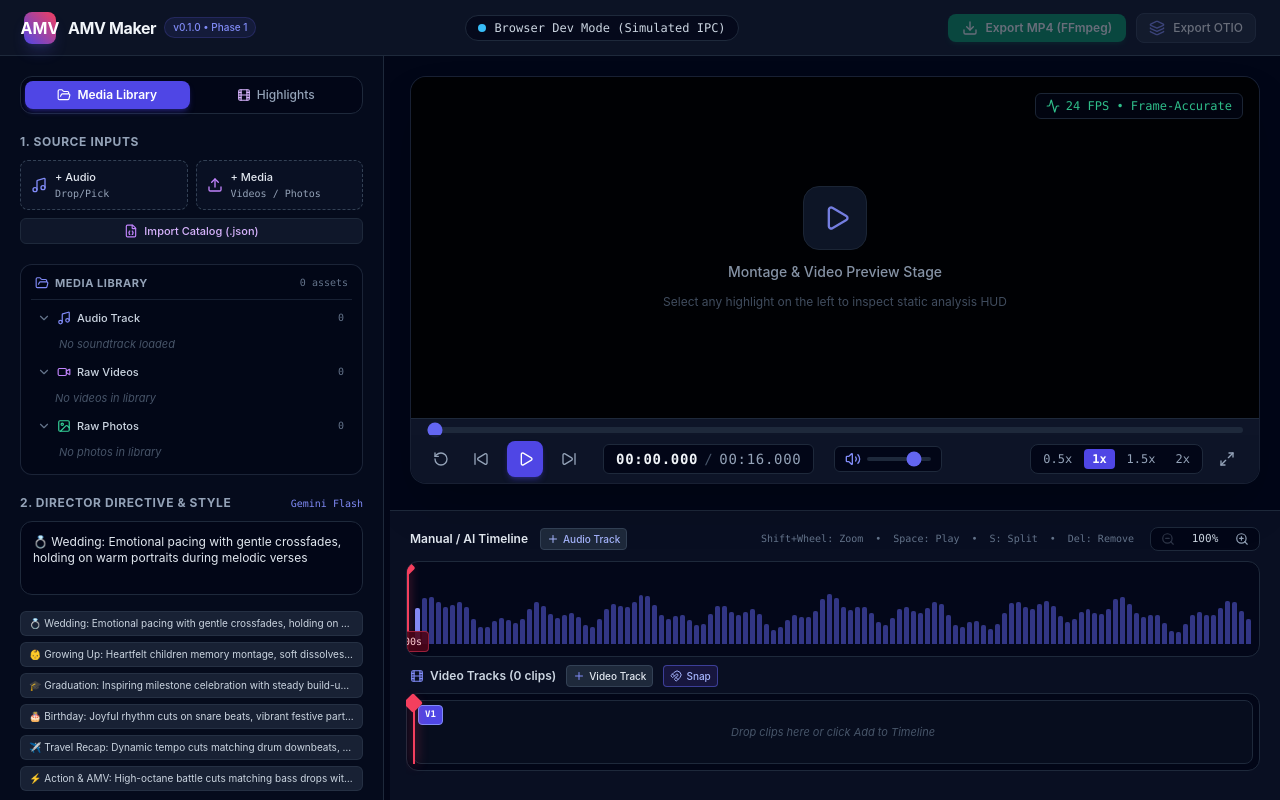
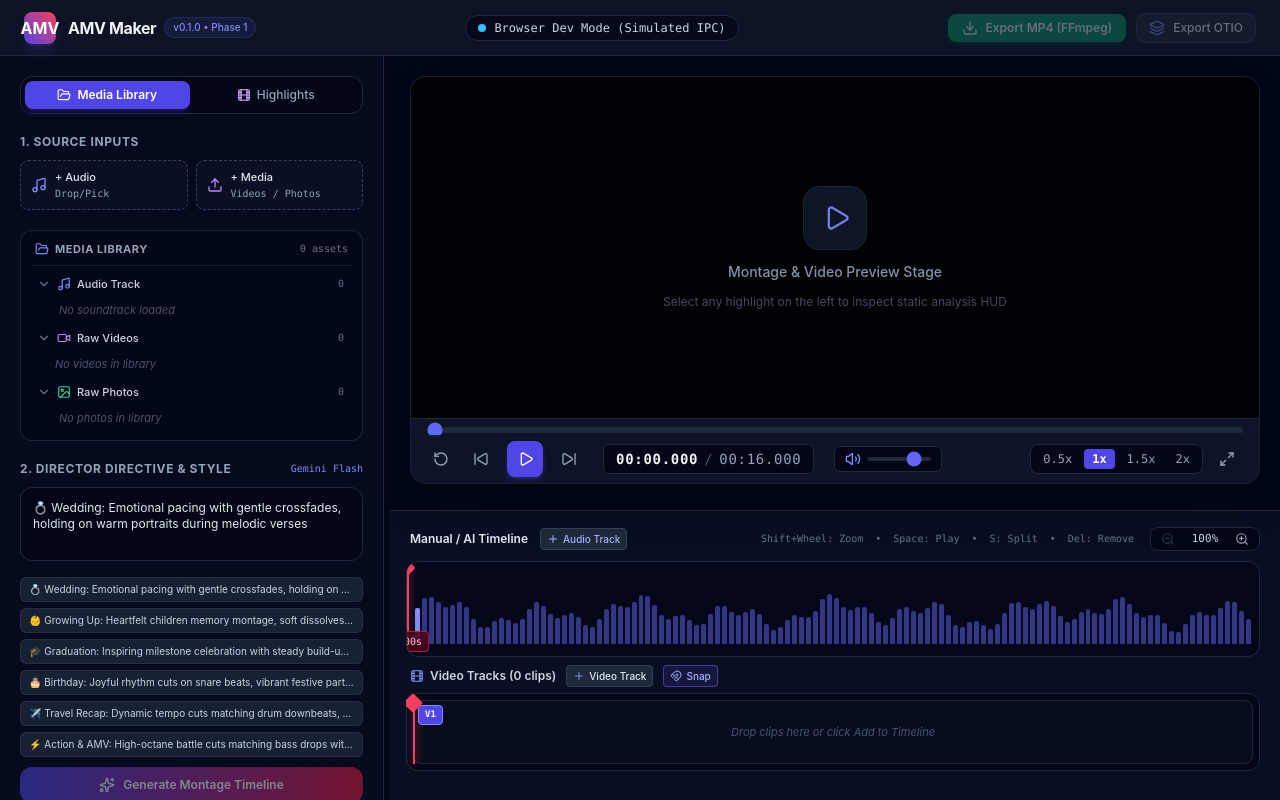
Before and after one commit to vmatrixdev/frame-beat, a React (Vite) app in the folder app/: page / in a window 1280 px wide. Built offline with nearby package versions, Linux system fonts and the light colour scheme; the HTML template or start-up script is replaced by a standard one.

Commit message:
chore(ui): remove Import Catalog button, Frame-Accurate badge, and Python Sidecar Engine status card

```diff
--- a/app/src/App.tsx
+++ b/app/src/App.tsx
@@ -3,9 +3,7 @@ import {
   Download,
   Layers,
   Sparkles,
-  CheckCircle2,
   Loader2,
-  Cpu,
   Film,
   FolderOpen,
   ZoomIn,
@@ -682,22 +680,6 @@ export default function App() {
               />
             </div>
           )}
-
-          {/* Section 3: Engine Connection Status */}
-          <div className="mt-auto p-3.5 rounded-xl bg-slate-950/80 border border-slate-800 text-xs text-slate-400 flex flex-col gap-2">
-            <div className="flex items-center justify-between font-semibold text-slate-300">
-              <span className="flex items-center gap-1.5">
-                <Cpu className="w-3.5 h-3.5 text-indigo-400" />
-                Python Sidecar Engine
-              </span>
-              <span className="text-emerald-400 flex items-center gap-1 text-[11px]">
-                <CheckCircle2 className="w-3.5 h-3.5" /> Ready
-              </span>
-            </div>
-            <div className="text-[11px] text-slate-400 leading-relaxed">
-              Decoupled media analysis running librosa, PySceneDetect, and FFmpeg filter complexes.
-            </div>
-          </div>
         </aside>
 
         {/* Vertical Splitter Handle for Sidebar Width */}
--- a/app/src/components/DropZones.tsx
+++ b/app/src/components/DropZones.tsx
@@ -3,7 +3,6 @@ import {
   Music,
   Film,
   Loader2,
-  FileJson,
   Upload,
 } from "lucide-react";
 
@@ -36,7 +35,6 @@ export const DropZones: React.FC<DropZonesProps> = ({
 }) => {
   const audioInputRef = useRef<HTMLInputElement>(null);
   const videoInputRef = useRef<HTMLInputElement>(null);
-  const catalogInputRef = useRef<HTMLInputElement>(null);
 
   const [isDraggingAudio, setIsDraggingAudio] = useState(false);
   const [isDraggingVideo, setIsDraggingVideo] = useState(false);
@@ -69,16 +67,6 @@ export const DropZones: React.FC<DropZonesProps> = ({
         ? `${files.length} media items`
         : files[0].name;
       onSelectVideoDir(dirName, files);
-    }
-  };
-
-  const handleCatalogFileChange = (e: React.ChangeEvent<HTMLInputElement>) => {
-    if (e.target.files && e.target.files.length > 0) {
-      const file = e.target.files[0];
-      if (onImportScenesCatalog) {
-        onImportScenesCatalog(file);
-      }
-      e.target.value = "";
     }
   };
 
@@ -186,38 +174,16 @@ export const DropZones: React.FC<DropZonesProps> = ({
         </div>
       </div>
 
-      {/* Compact Secondary Action Row: Import Catalog JSON & Inspect Highlights */}
-      <div className="flex items-center gap-2">
+      {totalScenes !== undefined && totalScenes > 0 && onViewHighlights && (
         <button
           type="button"
-          onClick={() => catalogInputRef.current?.click()}
-          className="flex-1 flex items-center justify-center gap-1.5 px-2 py-1 rounded-md bg-slate-900 hover:bg-slate-800 text-[11px] font-medium text-purple-300 border border-slate-800 transition"
-          title="Import pre-analyzed PySceneDetect scenes catalog JSON"
-          data-testid="import-catalog-button"
+          onClick={onViewHighlights}
+          className="w-full flex items-center justify-center gap-1.5 px-2.5 py-1 rounded-md bg-purple-950/50 hover:bg-purple-900/50 border border-purple-500/30 text-[11px] font-medium text-purple-300 transition"
         >
-          <FileJson className="w-3.5 h-3.5 text-purple-400" />
-          Import Catalog (.json)
+          <Film className="w-3.5 h-3.5 text-purple-400" />
+          Inspect Highlights ({totalScenes})
         </button>
-
-        {totalScenes !== undefined && totalScenes > 0 && onViewHighlights && (
-          <button
-            type="button"
-            onClick={onViewHighlights}
-            className="flex items-center gap-1 px-2.5 py-1 rounded-md bg-purple-950/50 hover:bg-purple-900/50 border border-purple-500/30 text-[11px] font-medium text-purple-300 transition"
-          >
-            <Film className="w-3.5 h-3.5 text-purple-400" />
-            Highlights ({totalScenes})
-          </button>
-        )}
-
-        <input
-          type="file"
-          ref={catalogInputRef}
-          accept=".json,application/json"
-          className="hidden"
-          onChange={handleCatalogFileChange}
-        />
-      </div>
+      )}
     </div>
   );
 };
--- a/app/src/components/VideoPreview.tsx
+++ b/app/src/components/VideoPreview.tsx
@@ -378,16 +378,6 @@ export const VideoPreview: React.FC<VideoPreviewProps> = ({
           </div>
         )}
 
-        {/* Overlay Frame HUD (Top-Right) */}
-        {!previewScene && (
-          <div className="absolute top-4 right-4 flex items-center gap-2 pointer-events-none">
-            <div className="px-2.5 py-1 rounded-md bg-slate-950/80 backdrop-blur border border-slate-800 text-xs font-mono text-emerald-400 flex items-center gap-1.5">
-              <Activity className="w-3.5 h-3.5" />
-              <span>24 FPS • Frame-Accurate</span>
-            </div>
-          </div>
-        )}
-
         {/* Play/Pause Central Click Area (only in timeline mode) */}
         {!previewScene && (
           <button
```
Also changed, not shown: 1 other file (tests, documents, lock files or other folders).
